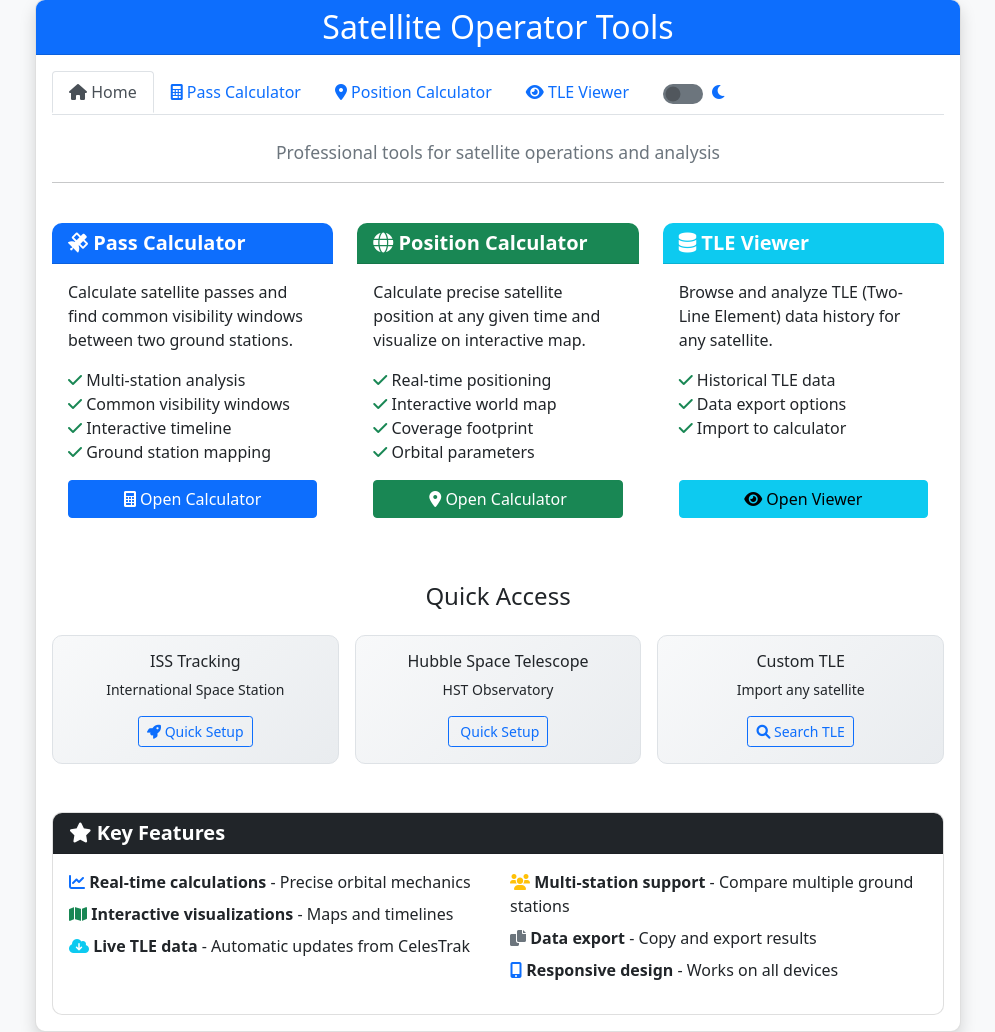
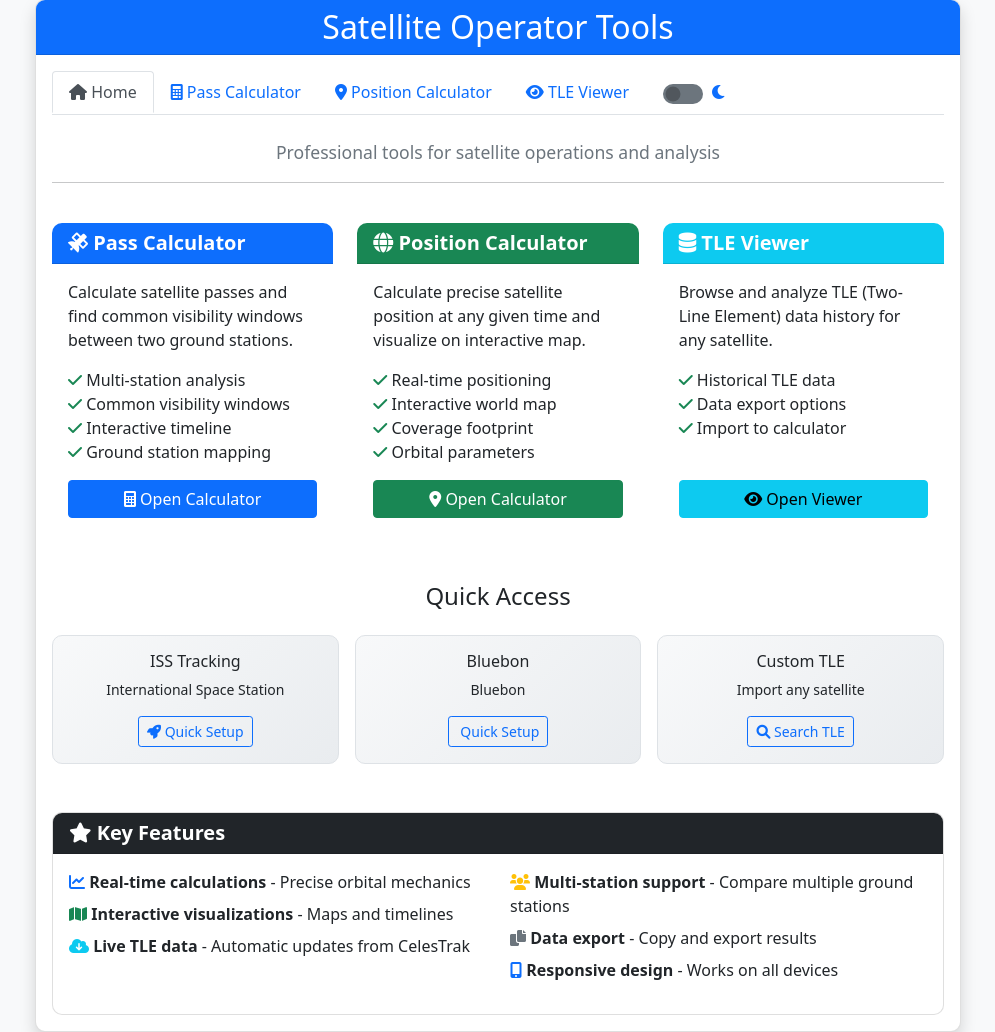
Before and after one commit to Kyrtap1309/satellite_operator_toolbox, a Flask app: page / in a window 1280 px wide. Shown: the part 49-1081 px from the top of the page, without its empty margins (142-1137 px from the left). Run offline with Flask 3, Linux system fonts and the light colour scheme.

Commit message:
Update quick setup

```diff
--- a/templates/index.html
+++ b/templates/index.html
@@ -111,9 +111,9 @@
             <div class="col-md-4">
                 <div class="card quick-access-card">
                     <div class="card-body text-center">
-                        <h6 class="card-title">Hubble Space Telescope</h6>
-                        <p class="card-text small">HST Observatory</p>
-                        <a href="{{ url_for('import_tle', norad_id='20580') }}" class="btn btn-outline-primary btn-sm">
+                        <h6 class="card-title">Bluebon</h6>
+                        <p class="card-text small">Bluebon</p>
+                        <a href="{{ url_for('import_tle', norad_id='62688') }}" class="btn btn-outline-primary btn-sm">
                             <i class="fas fa-telescope"></i> Quick Setup
                         </a>
                     </div>
```
